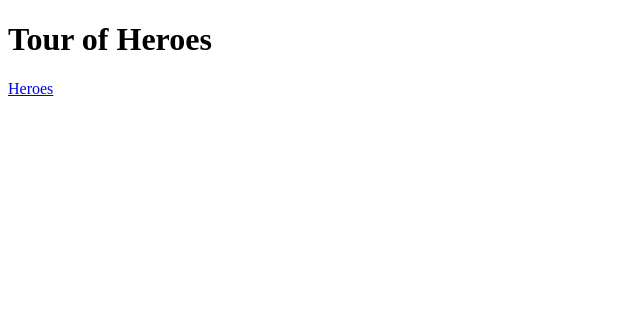
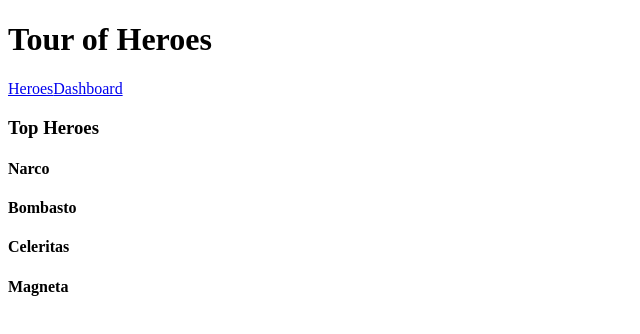
Before and after one commit to EbBlovery/AngularJS, an Angular app: page /dashboard in a window 1280 px wide. Before the commit this address led to /. Shown: the top 334 px of the page, without its empty margins (0-640 px from the left). Built offline with nearby package versions, Linux system fonts and the light colour scheme.

Commit message:
add dashboard

```diff
--- a/src/app/app.component.ts
+++ b/src/app/app.component.ts
@@ -4,7 +4,10 @@
 	selector: "app-root",
 	template:`
        <h1>{{title}}</h1>
-       <a routerLink="/heroes">Heroes</a>
+       <nav>
+         <a routerLink="/heroes">Heroes</a>
+         <a routerLink="/dashboard">Dashboard</a>
+       </nav>
        <router-outlet></router-outlet>
 	`
 })
--- /dev/null
+++ b/src/app/dashboard.component.html
@@ -0,0 +1,8 @@
+<h3>Top Heroes</h3>
+<div class="grid grid-pad">
+	<div *ngFor="let hero of heroes">
+		<div class="module hero">
+			<h4>{{ hero.name }}</h4>
+		</div>
+	</div>
+</div>
--- /dev/null
+++ b/src/app/dashboard.component.ts
@@ -0,0 +1,19 @@
+import { Component,OnInit } from '@angular/core';
+import { Hero } from './hero';
+import { HeroService } from './hero.service';
+
+@Component({
+	selector: 'my-dashboard',
+	templateUrl: `./dashboard.component.html`
+})
+
+export class DashboardComponent implements OnInit {
+   heroes: Hero[] = [];
+   constructor(private heroService:HeroService){}
+   ngOnInit(): void{
+   	  this.heroService.getHeroes()
+   	      .then(res=>{
+   	      	  this.heroes = res.slice(1,5)
+   	      })
+   }
+}
```
Also changed, not shown: src/app/app.module.ts (+11 -1 lines).
